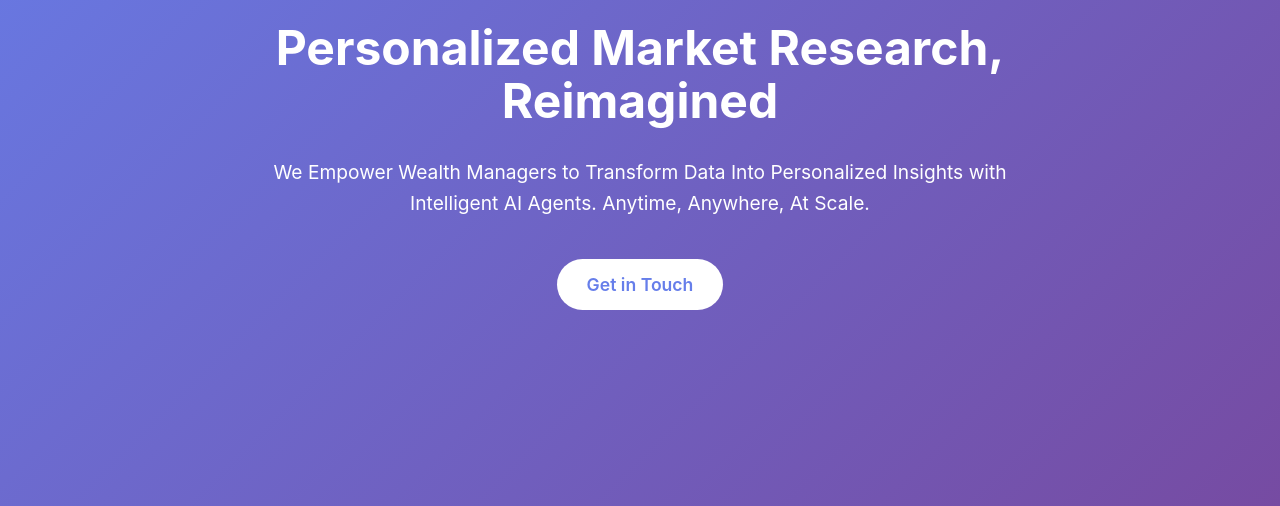
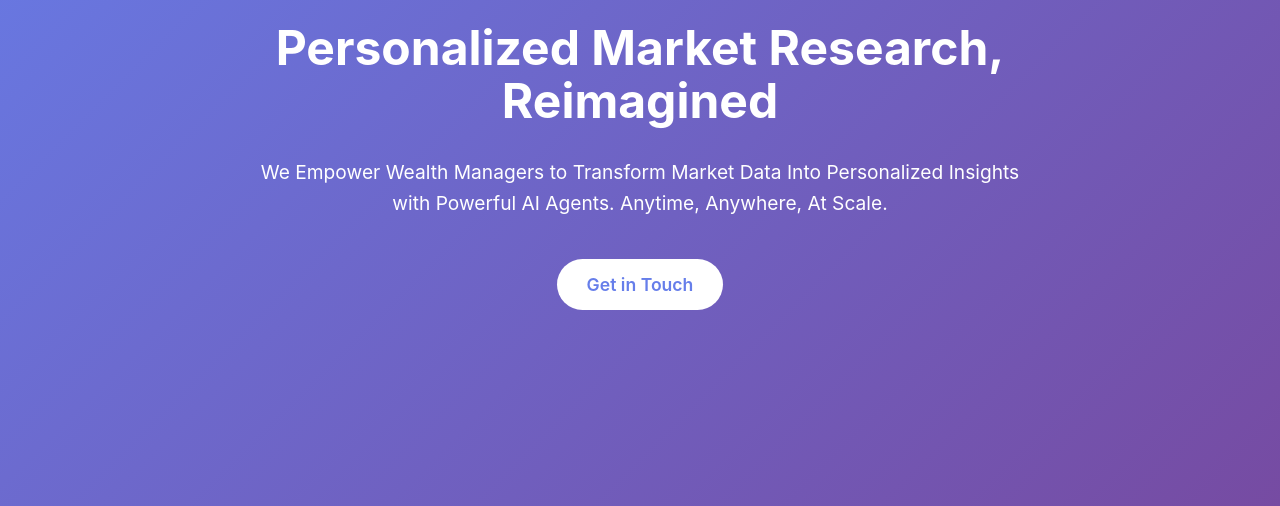
Before and after one commit to jetrdotai/jetrdotai.github.io, a plain HTML site: page index.html in a window 1280 px wide. Shown: the part 294-800 px from the top of the page. Drawn offline with Linux system fonts and the light colour scheme.

Commit message:
Update index.html

```diff
--- a/index.html
+++ b/index.html
@@ -72,7 +72,7 @@
         </h1>
 
         <p>
-            We Empower Wealth Managers to Transform Data Into Personalized Insights with Intelligent AI Agents. Anytime, Anywhere, At Scale.
+            We Empower Wealth Managers to Transform Market Data Into Personalized Insights with Powerful AI Agents. Anytime, Anywhere, At Scale.
         </p>
 
         <a href="mailto:info@jetr.ai" class="btn" aria-label="Contact jetr.ai for more information">Get in Touch</a>
```
